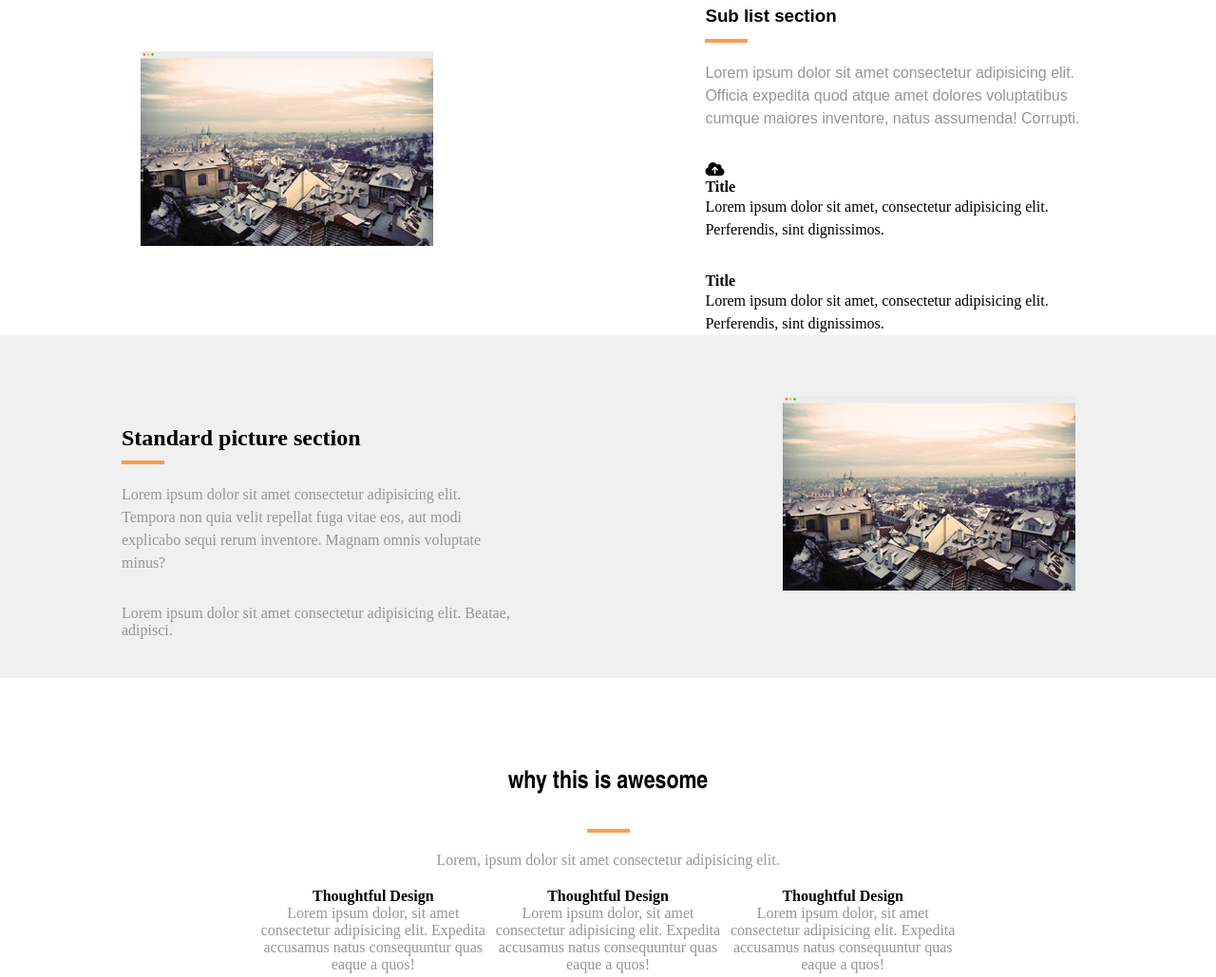
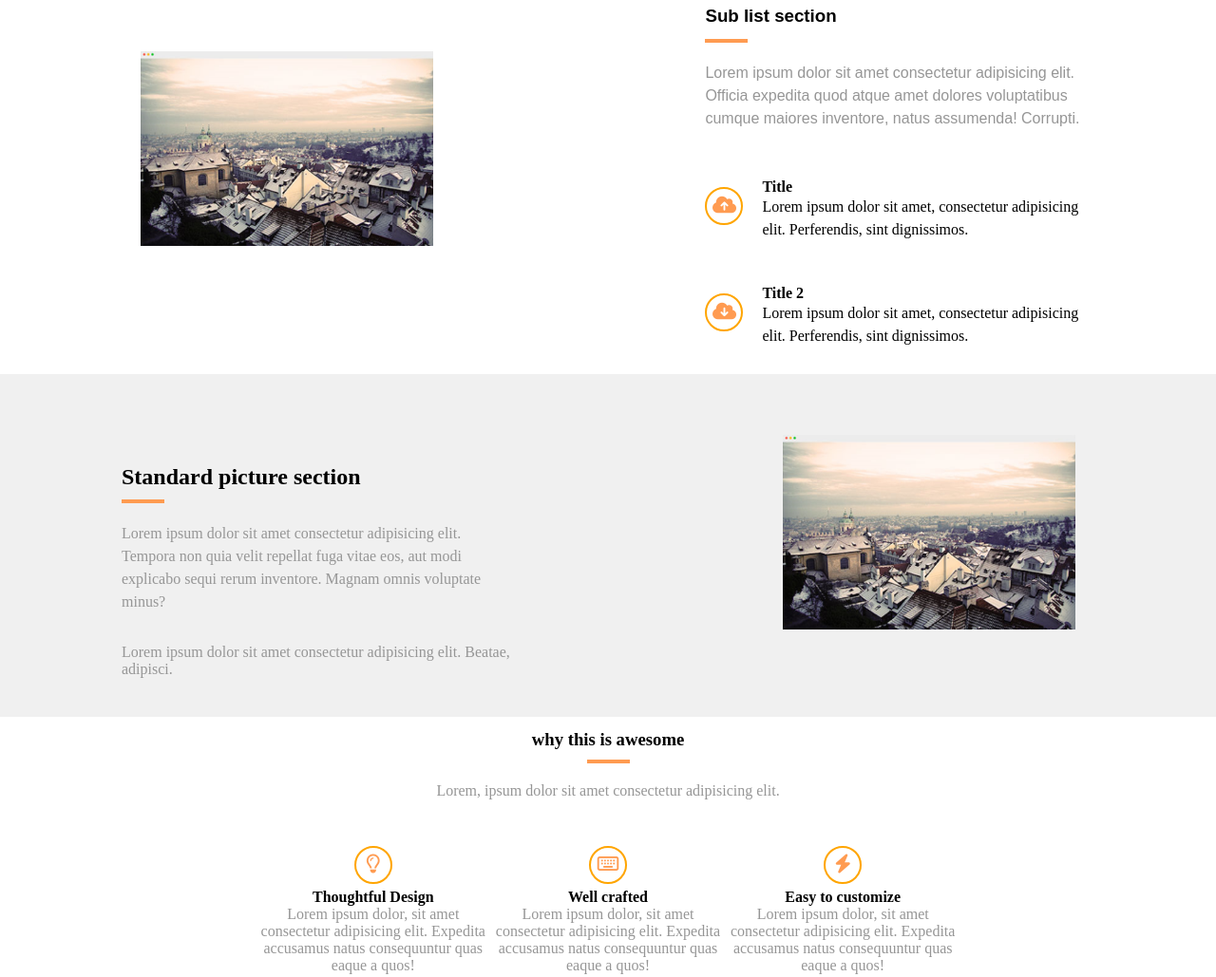
Before and after one commit to mohammedabdelraouf/NTI-tasks, a plain HTML site: page session3/axit.html in a window 1280 px wide. Shown: the part 1116-2145 px from the top of the page at 95% size. Drawn offline with Linux system fonts and the light colour scheme.

Commit message:
Finish AXIT Task

```diff
--- a/session3/axit.html
+++ b/session3/axit.html
@@ -107,33 +107,37 @@
     </section>
     <section id="sub-list-section" class="bg-white">
         <div class="container">
-            <!-- <div class="d-inline-block">
-
-            </div> -->
             <img src="imges/section3-img.png" alt="" class="custom-img">
             <div class="inner-container  float-right">
                 <h3 class="text-black f-custom-font1 ">Sub list section</h3>
                 <hr class="text-orange">
                 <p class="text-gray f-custom-font1 line-hight custom-margin-bottom">Lorem ipsum dolor sit amet consectetur adipisicing elit. Officia expedita quod atque amet
                     dolores voluptatibus cumque maiores inventore, natus assumenda! Corrupti.</p>
-                <ul class="float-right ">
-                    <li class="float-right">
-                        <i class="fa-solid fa-cloud-arrow-up d-inline-block" ></i>
-                        <div class="d-inline-block">
+                <div>
+
+
+                    <div class="position-relative">
+                        <span class="d-inline-block"><i class="fa-solid fa-cloud-arrow-up" ></i></span>
+                        <div class="d-inline-block padding-left">
                             <h4>Title</h4>
-                            <p class="line-hight custom-margin-bottom">Lorem ipsum dolor sit amet, consectetur adipisicing elit.
+                            <p class="line-hight custom-margin-bottom d-inline-block">Lorem ipsum dolor sit amet, consectetur adipisicing elit.
                                 Perferendis, sint dignissimos.</p>
                         </div>
 
+                    </div>
 
-                    </li>
-                    <li>
-                        <h4>Title</h4>
-                        <p class="line-hight">Lorem ipsum dolor sit amet, consectetur adipisicing elit.
-                            Perferendis, sint dignissimos.</p>
 
-                    </li>
-                </ul>
+
+                    <div class="position-relative">
+                        <span class="d-inline-block"><i class="fa-solid fa-cloud-arrow-down" ></i></span>
+                        <div class="d-inline-block  padding-left">
+                            <h4>Title 2</h4>
+                            <p class="line-hight custom-margin-bottom d-inline-block">Lorem ipsum dolor sit amet, consectetur adipisicing elit.
+                                Perferendis, sint dignissimos.</p>
+                        </div>
+                    </div>
+
+                </div>
             </div>
             <div class="clear"></div>
         </div>
@@ -160,23 +164,23 @@
     <section id="services" class="bg-white ">
         <div class="container text-center">
 
-            <h3 class="f-custom-font1 custom-padding-bottom custom-margin-top font2">why this is awesome</h3>
+            <h3>why this is awesome</h3>
             <hr class="text-orange margin-auto">
             <p class="text-gray">Lorem, ipsum dolor sit amet consectetur adipisicing elit.</p>
 
                 <div class="card">
-                    <!--icon-->
+                    <span><i class="fa-regular fa-lightbulb"></i></span>
                     <h4>Thoughtful Design</h4>
                     <p class="text-gray">Lorem ipsum dolor, sit amet consectetur adipisicing elit. Expedita accusamus natus consequuntur quas eaque a quos!</p>
                 </div>
                 <div class="card">
-                    <!--icon-->
-                    <h4>Thoughtful Design</h4>
+                    <span><i class="fa-regular fa-keyboard"></i></span>
+                    <h4>Well crafted</h4>
                     <p class="text-gray">Lorem ipsum dolor, sit amet consectetur adipisicing elit. Expedita accusamus natus consequuntur quas eaque a quos!</p>
                 </div>
                 <div class="card">
-                    <!--icon-->
-                    <h4>Thoughtful Design</h4>
+                    <span><i class="fa-solid fa-bolt"></i></span>
+                    <h4>Easy to customize</h4>
                     <p class="text-gray">Lorem ipsum dolor, sit amet consectetur adipisicing elit. Expedita accusamus natus consequuntur quas eaque a quos!</p>
                 </div>
 
--- a/session3/css/style.css
+++ b/session3/css/style.css
@@ -276,11 +276,40 @@ li button{
     width:35%
 }
 
+#sub-list-section i{
+    position: absolute;
+    top: 24%;
+    left: 0%;
+    height: 40px;
+    width: 40px;
+    border-radius: 50%;
+    border: 2px solid orange;
+    font-size: 20px;
+    text-align: center;
+    line-height: 1.7;
+}
+#sub-list-section .padding-left{
+
+    padding-left: 60px;
+}
 #services .card{
     width: 25%;
     box-shadow:none;
+    margin-top: 5%;
+    margin-bottom:5%;
+
 }
 
+#services i{
+    height: 40px;
+    width: 40px;
+    border-radius: 50%;
+    border: 2px solid orange;
+    font-size: 20px;
+    text-align: center;
+    line-height: 1.7;
+    margin-bottom: 2%;
+}
 #Pricing .card{
     box-shadow: none;
     background-color: white;
```
